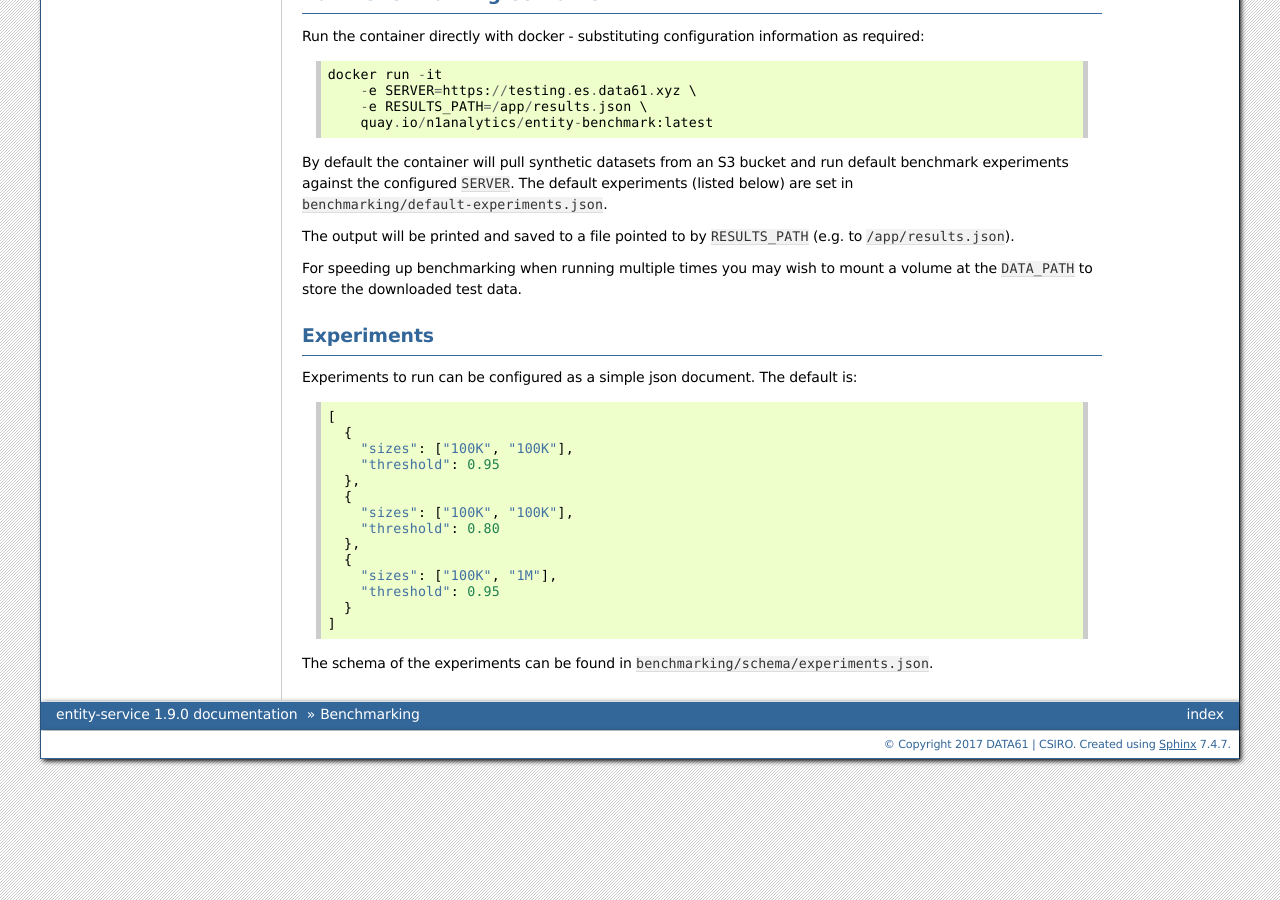
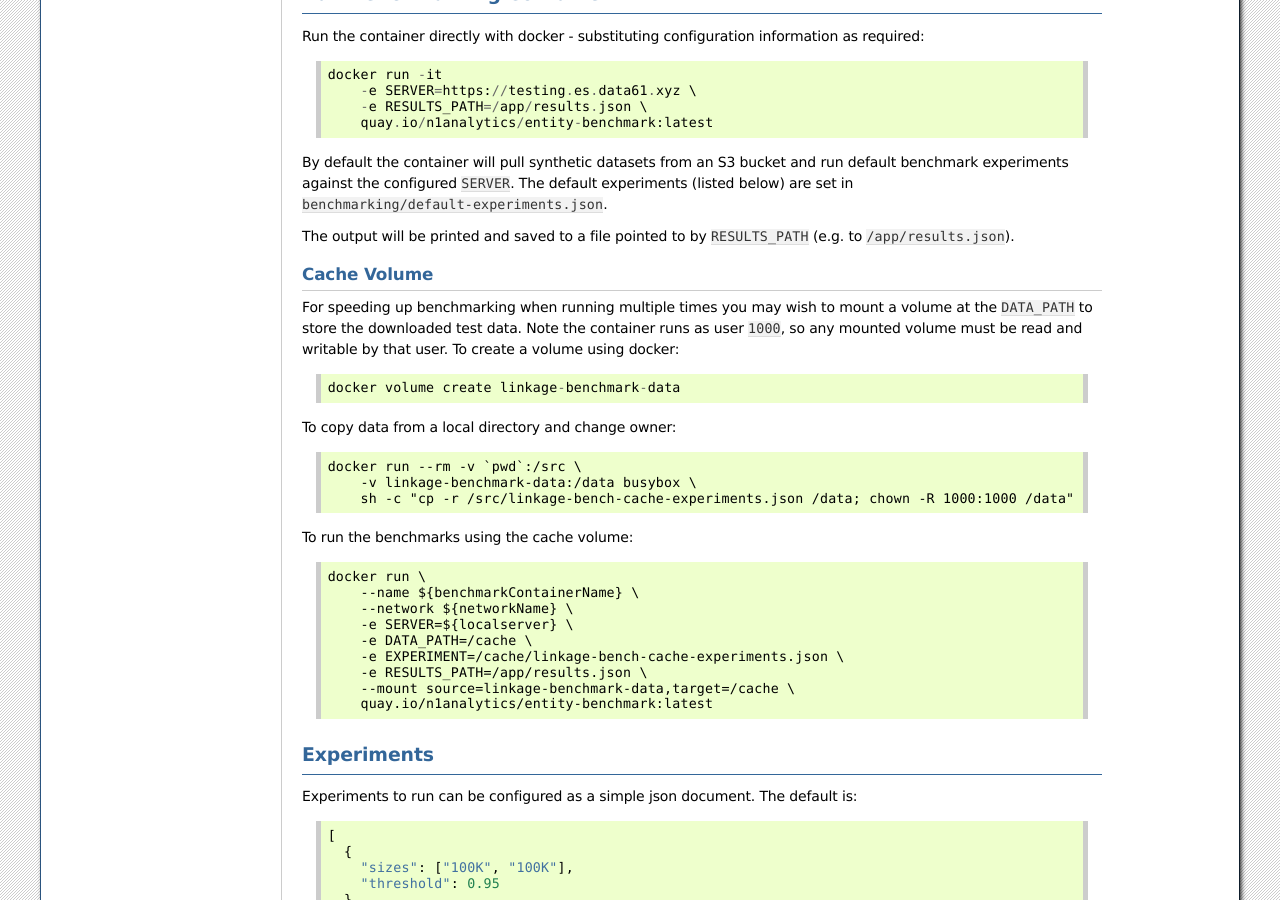
Before and after one commit to data61/anonlink-entity-service, a Sphinx documentation site: the page built from docs/benchmarking.rst, in a window 1280 px wide and 900 px high, scrolled down 388 px. Built offline with Sphinx 7.4.7, drawn with Linux system fonts in a browser that asks for light colours; formulas are drawn with MathJax 3.

Commit message:
Update benchmarking docs

```diff
--- a/docs/benchmarking.rst
+++ b/docs/benchmarking.rst
@@ -33,8 +33,33 @@ against the configured ``SERVER``. The default experiments (listed below) are se
 
 The output will be printed and saved to a file pointed to by ``RESULTS_PATH`` (e.g. to ``/app/results.json``).
 
+Cache Volume
+~~~~~~~~~~~~
+
 For speeding up benchmarking when running multiple times you may wish to mount a volume at the ``DATA_PATH``
-to store the downloaded test data.
+to store the downloaded test data. Note the container runs as user ``1000``, so any mounted volume must be read
+and writable by that user. To create a volume using docker::
+
+    docker volume create linkage-benchmark-data
+
+To copy data from a local directory and change owner::
+
+    docker run --rm -v `pwd`:/src \
+        -v linkage-benchmark-data:/data busybox \
+        sh -c "cp -r /src/linkage-bench-cache-experiments.json /data; chown -R 1000:1000 /data"
+
+To run the benchmarks using the cache volume::
+
+    docker run \
+        --name ${benchmarkContainerName} \
+        --network ${networkName} \
+        -e SERVER=${localserver} \
+        -e DATA_PATH=/cache \
+        -e EXPERIMENT=/cache/linkage-bench-cache-experiments.json \
+        -e RESULTS_PATH=/app/results.json \
+        --mount source=linkage-benchmark-data,target=/cache \
+        quay.io/n1analytics/entity-benchmark:latest
+
 
 Experiments
 -----------
```
